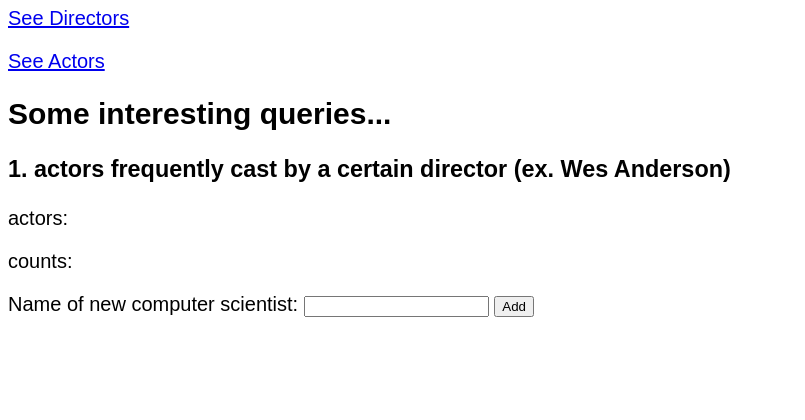
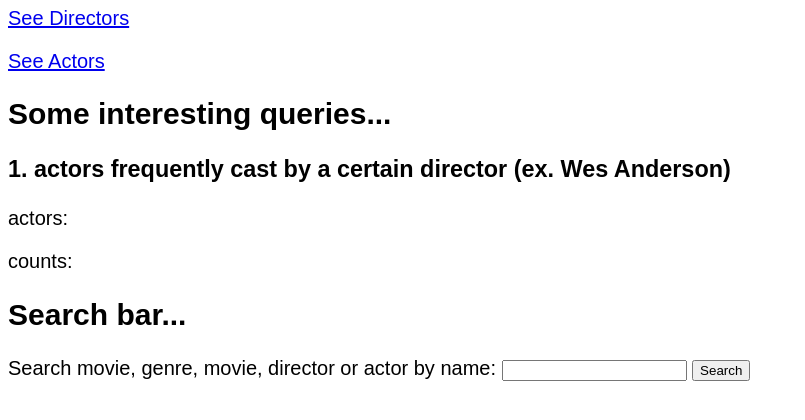
Before and after one commit to helenjin/databases_proj_group27, a Flask app: template templates/index.html in a window 1280 px wide. Shown: the part 232-652 px from the top of the page, without its empty margins (0-805 px from the left). Run offline with Flask 2, Linux system fonts and the light colour scheme; the template is opened without the code that fills it, so the values that code supplies are empty; parts of the project's set-up code (start-up, migrations or seed data) failed here and were passed over.

Commit message:
stylistic update to search bar... note that the functionality does not work yet

```diff
--- a/server.py
+++ b/server.py
@@ -152,6 +152,7 @@ def index():
   # context = dict(data = movies)
 
   # some interesting queries
+  # query1
   actors_1 = []
   counts_1 = []
   query = "SELECT actor.name, count(actor.id) \
@@ -168,6 +169,7 @@ def index():
       counts_1.append(result['count'])
   cursor.close()
 
+  # query2
 
 
   #
--- a/templates/index.html
+++ b/templates/index.html
@@ -81,9 +81,9 @@ document.getElementById("query1").innerHTML = x;
 
 
 
-
-<form method="POST" action="/add">
-<p>Name of new computer scientist: <input type="text" name="name"> <input type="submit" value="Add"></p>
+<h2> Search bar... </h2>
+<form method="POST" action="/add"> <!-- this should be /search but we will add this functionality later -->
+<p>Search movie, genre, movie, director or actor by name: <input type="text" name="name"> <input type="submit" value="Search"></p>
 </form>
 
 </body>
```
